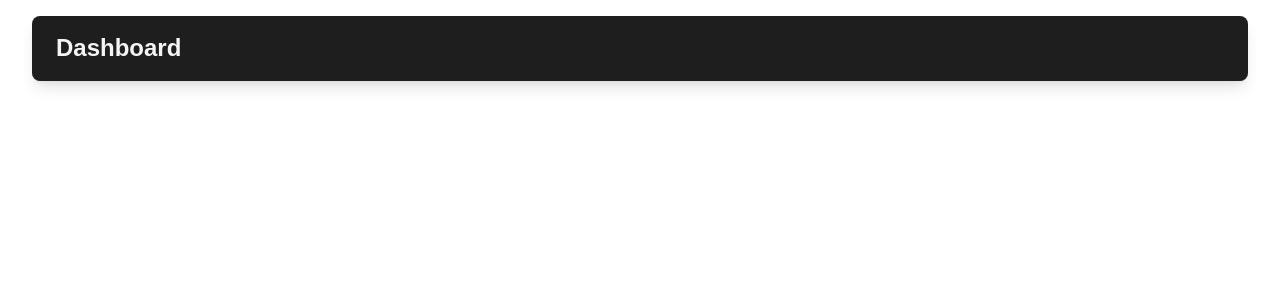
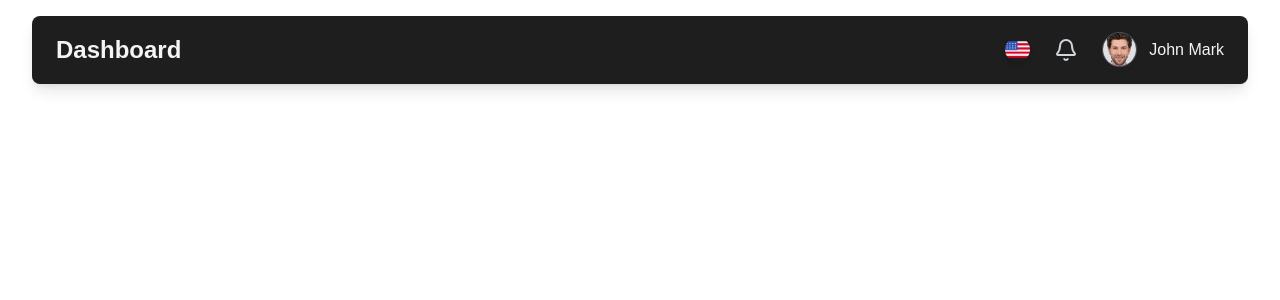
Before and after one commit to abdulbasit1993/Todoboard-Admin, a Next.js app: page / in a window 1280 px wide. Shown: the top 300 px of the page. Built offline with nearby package versions, Linux system fonts and the light colour scheme.

Commit message:
Completed the Header section UI

```diff
--- a/app/layout.js
+++ b/app/layout.js
@@ -13,7 +13,7 @@ const geistMono = Geist_Mono({
 });
 
 export const metadata = {
-  title: "todoboard admin dashboard",
+  title: "Todoboard Admin",
   description: "Generated by create next app",
 };
 
--- a/components/Header.jsx
+++ b/components/Header.jsx
@@ -1,4 +1,8 @@
 import React from "react";
+import Image from "next/image";
+import us from "@/assets/images/us-flag.png";
+import sampleUserImg from "@/assets/images/sample-user.jpg";
+import { Bell } from "lucide-react";
 
 const Header = () => {
   return (
@@ -7,6 +11,34 @@ const Header = () => {
         <h1 className="text-lg sm:text-xl lg:text-2xl font-semibold text-gray-100">
           Dashboard
         </h1>
+
+        <div className="flex items-center space-x-3 sm:space-x-6">
+          <Image
+            src={us}
+            alt="country flag"
+            width={25}
+            height={18}
+            className="rounded-full shadow-md cursor-pointer"
+          />
+
+          <div className="relative">
+            <Bell className="w-5 sm:w-6 h-5 sm:h-6 text-gray-300 cursor-pointer hover:text-white" />
+          </div>
+
+          <div className="flex items-center space-x-2 sm:space-x-3">
+            <Image
+              src={sampleUserImg}
+              alt={"admin"}
+              width={35}
+              height={35}
+              className="rounded-full border border-gray-600"
+            />
+
+            <span className="hidden sm:block text-gray-100 font-medium">
+              John Mark
+            </span>
+          </div>
+        </div>
       </div>
     </header>
   );
```
Also changed, not shown: assets/images/sample-user.jpg (added), assets/images/us-flag.png (added).
